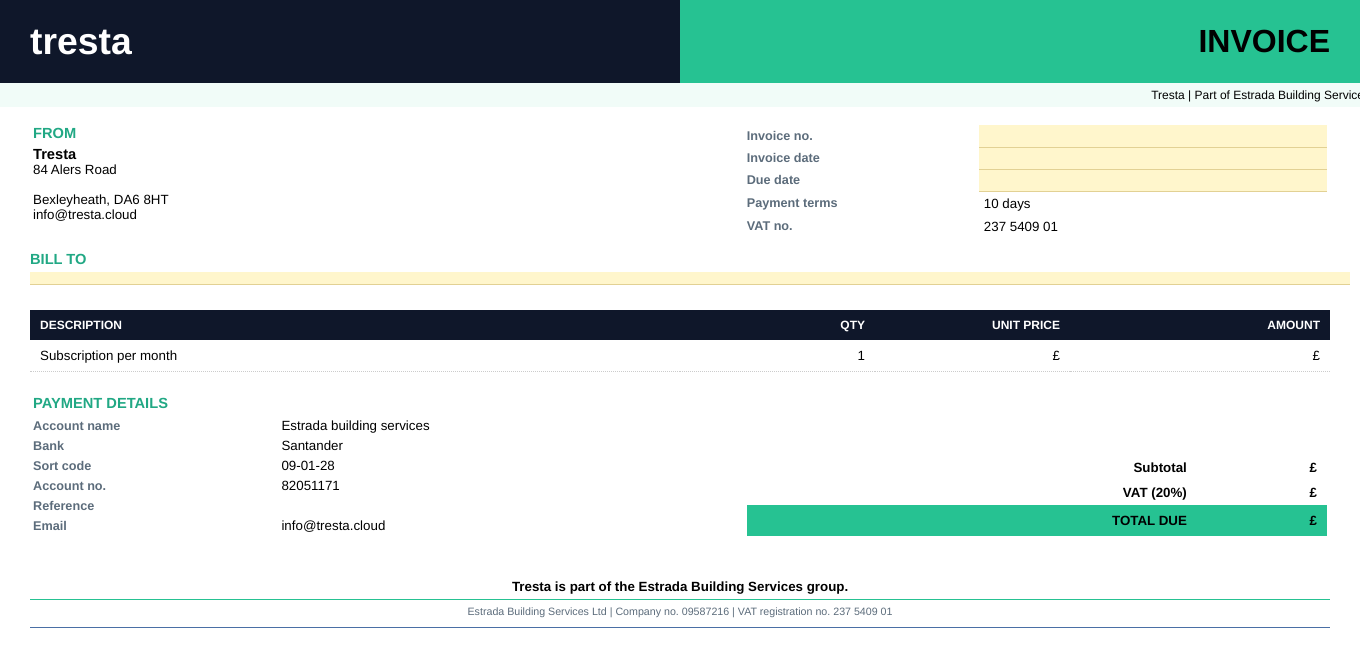
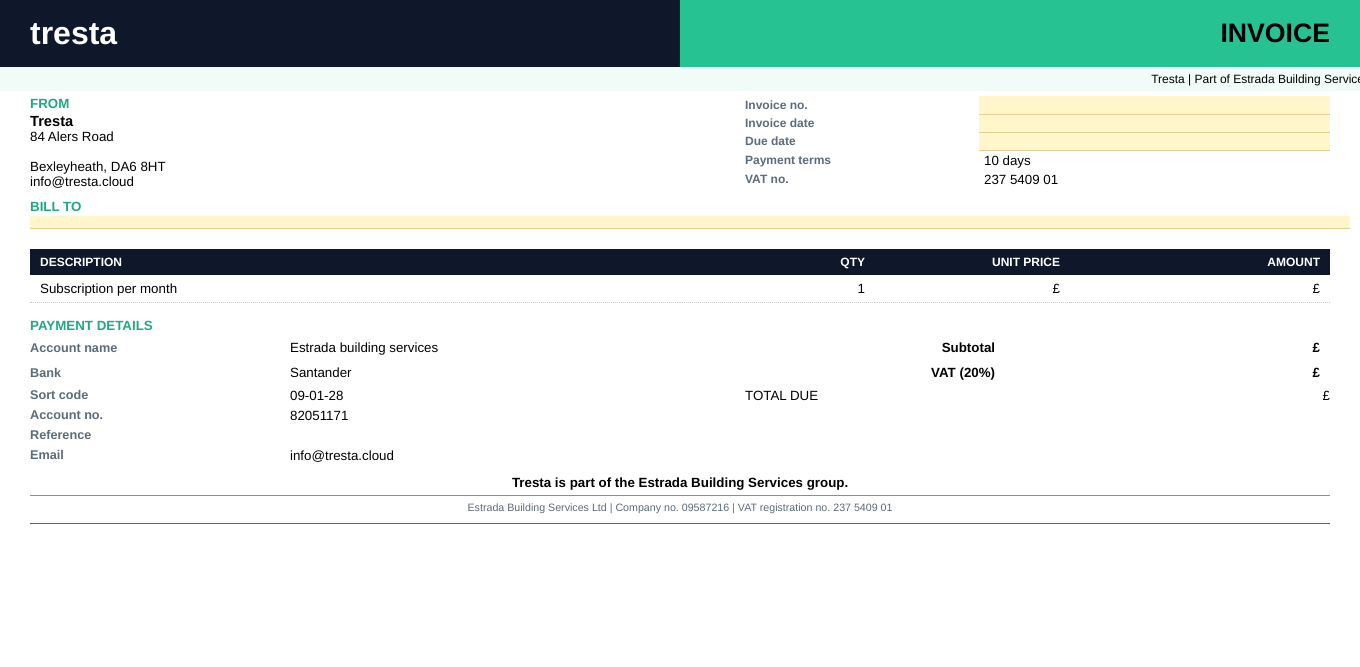
Before and after one commit to AI-Royal-Knight/josue-backend, a Django app: template app/templates/super_admin/invoice_pdf.html in a window 1360 px wide; the page is wider, and only the part inside the window is pictured. Shown: the top 667 px of that part. Run offline with Django 5.2, Linux system fonts and the light colour scheme; the template is opened without the code that fills it, so the values that code supplies are empty; parts of the project's set-up code (start-up, migrations or seed data) failed here and were passed over.

Commit message:
style: refine invoice PDF template layout and spacing

```diff
--- a/app/templates/super_admin/invoice_pdf.html
+++ b/app/templates/super_admin/invoice_pdf.html
@@ -25,8 +25,8 @@
             width: 50%;
             background-color: #0f172a;
             color: #ffffff;
-            padding: 20px 30px;
-            font-size: 28pt;
+            padding: 15px 30px;
+            font-size: 24pt;
             font-weight: bold;
         }
 
@@ -34,9 +34,9 @@
             width: 50%;
             background-color: #26c292;
             color: #000000;
-            padding: 20px 30px;
+            padding: 15px 30px;
             text-align: right;
-            font-size: 24pt;
+            font-size: 20pt;
             font-weight: bold;
         }
 
@@ -50,15 +50,15 @@
         }
 
         .content {
-            padding: 15px 30px;
+            padding: 5px 30px;
         }
 
         .section-title {
             color: #21a884;
-            font-size: 11pt;
+            font-size: 10pt;
             font-weight: bold;
             text-transform: uppercase;
-            margin-bottom: 5px;
+            margin-bottom: 2px;
         }
 
         .meta-table {
@@ -69,18 +69,18 @@
         .meta-label {
             color: #5c6c7b;
             font-weight: bold;
-            font-size: 9.5pt;
-            padding: 4px 10px 4px 0;
+            font-size: 9pt;
+            padding: 2px 10px 2px 0;
         }
 
         .meta-value-yellow {
             background-color: #fff6cc;
-            padding: 4px 5px;
+            padding: 2px 5px;
             border-bottom: 1px solid #e2d194;
         }
 
         .meta-value {
-            padding: 4px 5px;
+            padding: 2px 5px;
         }
 
         .bill-to-yellow {
@@ -95,15 +95,15 @@
         .items-table {
             width: 100%;
             border-collapse: collapse;
-            margin-top: 15px;
-            margin-bottom: 20px;
+            margin-top: 10px;
+            margin-bottom: 15px;
         }
 
         .items-table th {
             background-color: #0f172a;
             color: #ffffff;
             font-size: 9pt;
-            padding: 8px 10px;
+            padding: 6px 10px;
             text-align: left;
             text-transform: uppercase;
         }
@@ -113,7 +113,7 @@
         }
 
         .items-table td {
-            padding: 8px 10px;
+            padding: 6px 10px;
             border-bottom: 1px dotted #cccccc;
             font-size: 10pt;
         }
@@ -129,16 +129,22 @@
             padding: 3px 10px 3px 0;
         }
 
-        .summary-table {
-            width: 100%;
-            border-collapse: collapse;
-        }
-
-        .summary-table td {
+        .summary-label {
             padding: 5px 10px;
             text-align: right;
             font-size: 10pt;
             font-weight: bold;
+        }
+
+        .summary-value {
+            padding: 5px 10px;
+            text-align: right;
+            font-size: 10pt;
+            font-weight: bold;
+        }
+
+        .right-align {
+            text-align: right;
         }
 
         .total-row td {
@@ -149,8 +155,8 @@
         }
 
         .footer {
-            margin-top: 30px;
-            padding-top: 10px;
+            margin-top: 5px;
+            padding-top: 5px;
             text-align: center;
         }
 
@@ -187,7 +193,7 @@
 
     <div class="content">
         <!-- From and Meta info -->
-        <table width="100%">
+        <table width="100%" cellpadding="0" cellspacing="0">
             <tr>
                 <td width="55%" valign="top">
                     <div class="section-title">FROM</div>
@@ -241,7 +247,7 @@
         {% endif %}
 
         <!-- Items Table -->
-        <table class="items-table">
+        <table class="items-table" cellpadding="0" cellspacing="0">
             <thead>
                 <tr>
                     <th width="50%">DESCRIPTION</th>
@@ -269,53 +275,49 @@
         </table>
 
         <!-- Bottom section (Payment details and Summary) -->
-        <table class="bottom-table">
+        <table class="bottom-table" cellpadding="0" cellspacing="0" width="100%">
             <tr>
-                <td width="55%" valign="top">
+                <td colspan="2" valign="bottom">
                     <div class="section-title">PAYMENT DETAILS</div>
-                    <table cellspacing="0" cellpadding="0" width="100%">
+                </td>
+                <td width="20%"></td>
+                <td width="25%"></td>
+            </tr>
             <tr>
-                            <td width="35%" class="payment-label">Account name</td>
-                            <td width="65%">Estrada building services</td>
+                <td width="20%" class="payment-label">Account name</td>
+                <td width="35%">Estrada building services</td>
+                <td width="20%" class="summary-label">Subtotal</td>
+                <td width="25%" class="summary-value">£{{ subtotal|floatformat:2 }}</td>
             </tr>
             <tr>
                 <td class="payment-label">Bank</td>
                 <td>Santander</td>
+                <td class="summary-label">VAT (20%)</td>
+                <td class="summary-value">£{{ vat_amount|floatformat:2 }}</td>
             </tr>
             <tr>
                 <td class="payment-label">Sort code</td>
                 <td>09-01-28</td>
+                <td class="total-row">TOTAL DUE</td>
+                <td class="total-row right-align">£{{ total_amount|floatformat:2 }}</td>
             </tr>
             <tr>
                 <td class="payment-label">Account no.</td>
                 <td>82051171</td>
+                <td></td>
+                <td></td>
             </tr>
             <tr>
                 <td class="payment-label">Reference</td>
                 <td>{{ invoice.invoice_number }}</td>
+                <td></td>
+                <td></td>
             </tr>
             <tr>
                 <td class="payment-label">Email</td>
                 <td>info@tresta.cloud</td>
-                        </tr>
-                    </table>
-                </td>
-                <td width="45%" valign="bottom">
-                    <table class="summary-table">
-                        <tr>
-                            <td>Subtotal</td>
-                            <td>£{{ subtotal|floatformat:2 }}</td>
-                        </tr>
-                        <tr>
-                            <td>VAT (20%)</td>
-                            <td>£{{ vat_amount|floatformat:2 }}</td>
-                        </tr>
-                        <tr class="total-row">
-                            <td>TOTAL DUE</td>
-                            <td>£{{ total_amount|floatformat:2 }}</td>
-                        </tr>
-                    </table>
-                </td>
+                <td></td>
+                <td></td>
             </tr>
         </table>
 
--- a/test_pdf.py
+++ b/test_pdf.py
@@ -28,7 +28,7 @@
     "date": now.strftime("%B %d, %Y"),
     "due_date": now.strftime("%B %d, %Y"),
 })
-pdf_file = io.BytesIO()
+pdf_file = open('test.pdf', 'wb')
 pisa_status = pisa.CreatePDF(io.StringIO(html_string), dest=pdf_file)
 if pisa_status.err:
     print("Error generating PDF")
```
Also changed, not shown: 1 other file. Lines whose indentation alone changed are shown as unchanged.
